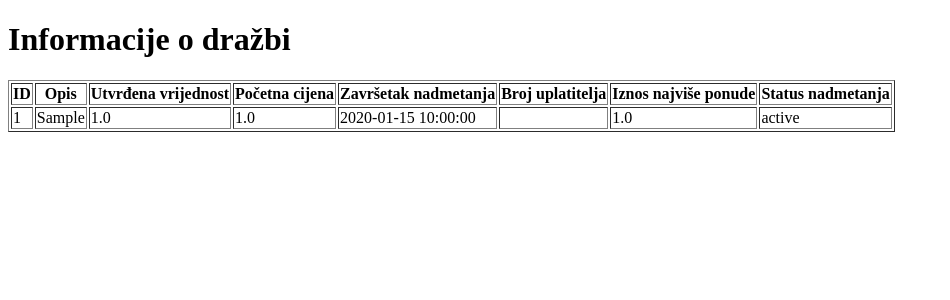
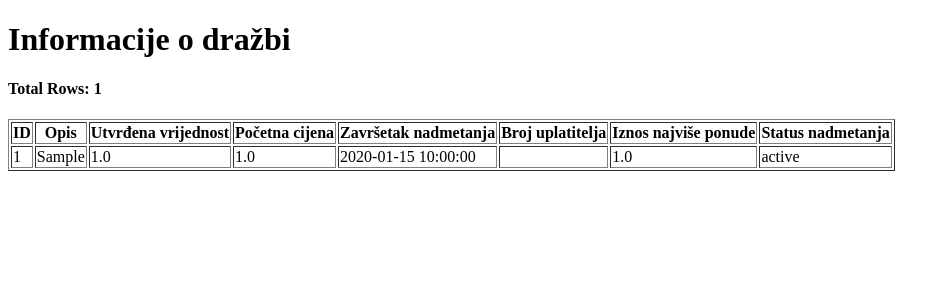
Before and after one commit to senf-f/ponip_prikaz, a Flask app: page / in a window 1280 px wide. Shown: the top 300 px of the page, without its empty margins (0-950 px from the left). Run offline with Flask 3, Linux system fonts and the light colour scheme; tables that the repository leaves empty hold one stand-in row (values such as "Sample post").

Commit message:
Added debugging statements

```diff
--- a/app.py
+++ b/app.py
@@ -32,6 +32,7 @@ def index():
         SalesInfo.status_nadmetanja,
     ).join(SalesInfo, Property.id == SalesInfo.id).all()
 
+    print(f"[MM] Fetched {len(combined_data)} rows from the database.")
     return render_template("index.html", data=combined_data)
 
 if __name__ == "__main__":
--- a/templates/index.html
+++ b/templates/index.html
@@ -7,6 +7,7 @@
 </head>
 <body>
     <h1>Informacije o dražbi</h1>
+    <h4>Total Rows: {{ data|length }}</h4>
     <table border="1">
         <thead>
             <tr>
```
